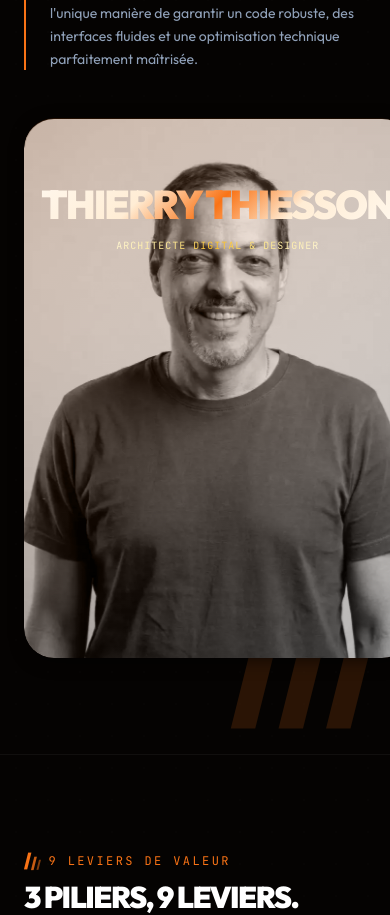
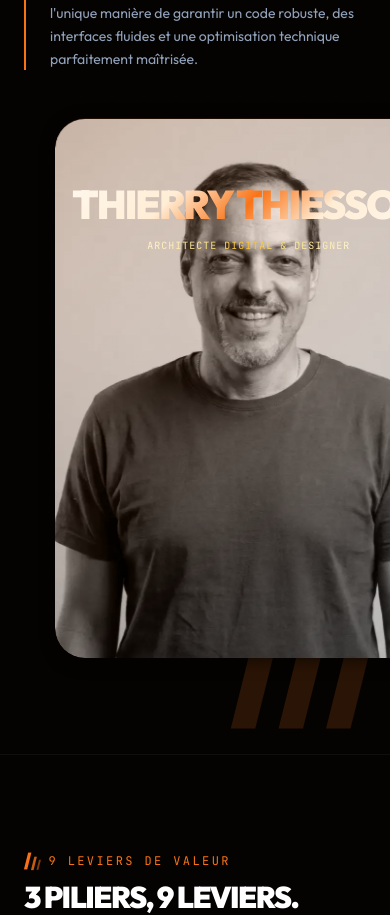
Before and after one commit to mist3rth/presentMe, a React (Vite) app: page / in a window 390 px wide. Shown: the part 3984-4899 px from the top of the page. Built offline with nearby package versions, Linux system fonts and the light colour scheme.

Commit message:
fix(responsive): make profile portrait card responsive on small mobile viewports (max-w 280px/320px/360px)

```diff
--- a/src/App.tsx
+++ b/src/App.tsx
@@ -603,7 +603,7 @@ export default function App() {
             transition={{ duration: 0.8, delay: 0.1, ease: "easeOut" }}
             className="lg:col-span-5 flex flex-col items-center lg:items-end w-full"
           >
-            <div className="w-full max-w-[360px] flex flex-col gap-4">
+            <div className="w-full max-w-[280px] sm:max-w-[320px] md:max-w-[360px] mx-auto lg:mr-0 flex flex-col gap-4">
               <ProfileCard
                 name="Thierry Thiesson"
                 title="Architecte Digital & Designer"
```
